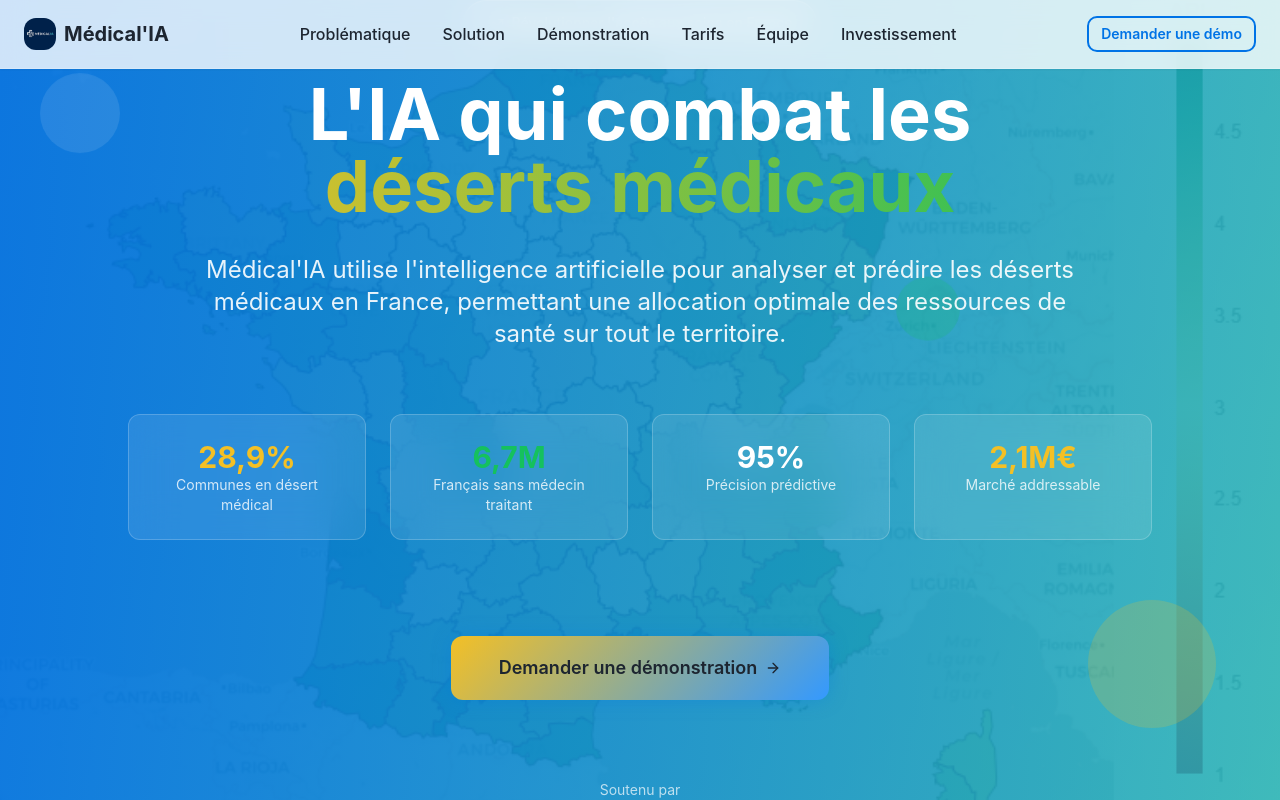
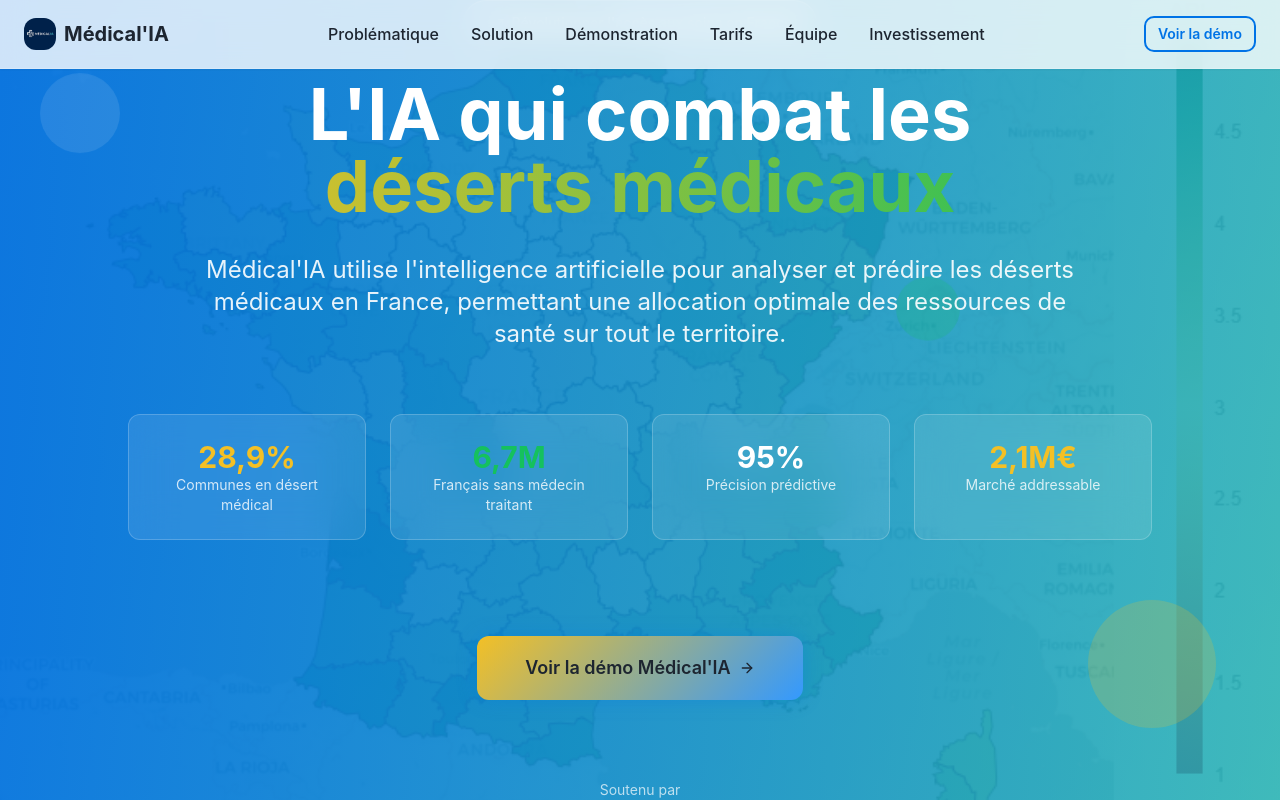
Before and after one commit to 26sneakysnake/med-oasis-scan, a React (Vite) app: page / in a window 1280 px wide. Shown: the top 800 px of the page. Built offline with nearby package versions, Linux system fonts and the light colour scheme; the HTML template or start-up script is replaced by a standard one.

Commit message:
Update demo links

```diff
--- a/src/components/HeroSection.tsx
+++ b/src/components/HeroSection.tsx
@@ -66,8 +66,8 @@ const HeroSection = () => {
           {/* CTA Buttons */}
           <div className="flex justify-center pt-8">
             <Button variant="accent" size="xl" className="animate-pulse-glow" asChild>
-              <a href="mailto:ilyessassadi78@gmail.com">
-                Demander une démonstration
+              <a href="https://www.loom.com/share/33663b8c1a974b8da1c5a17b73eff71f" target="_blank" rel="noopener noreferrer">
+                Voir la démo Médical'IA
                 <ArrowRight className="w-5 h-5" />
               </a>
             </Button>
--- a/src/components/Navigation.tsx
+++ b/src/components/Navigation.tsx
@@ -40,8 +40,8 @@ const Navigation = () => {
 
           <div className="flex items-center space-x-4">
             <Button variant="outline" size="sm" asChild>
-              <a href="mailto:ilyessassadi78@gmail.com">
-                Demander une démo
+              <a href="https://www.loom.com/share/33663b8c1a974b8da1c5a17b73eff71f" target="_blank" rel="noopener noreferrer">
+                Voir la démo
               </a>
             </Button>
           </div>
```
